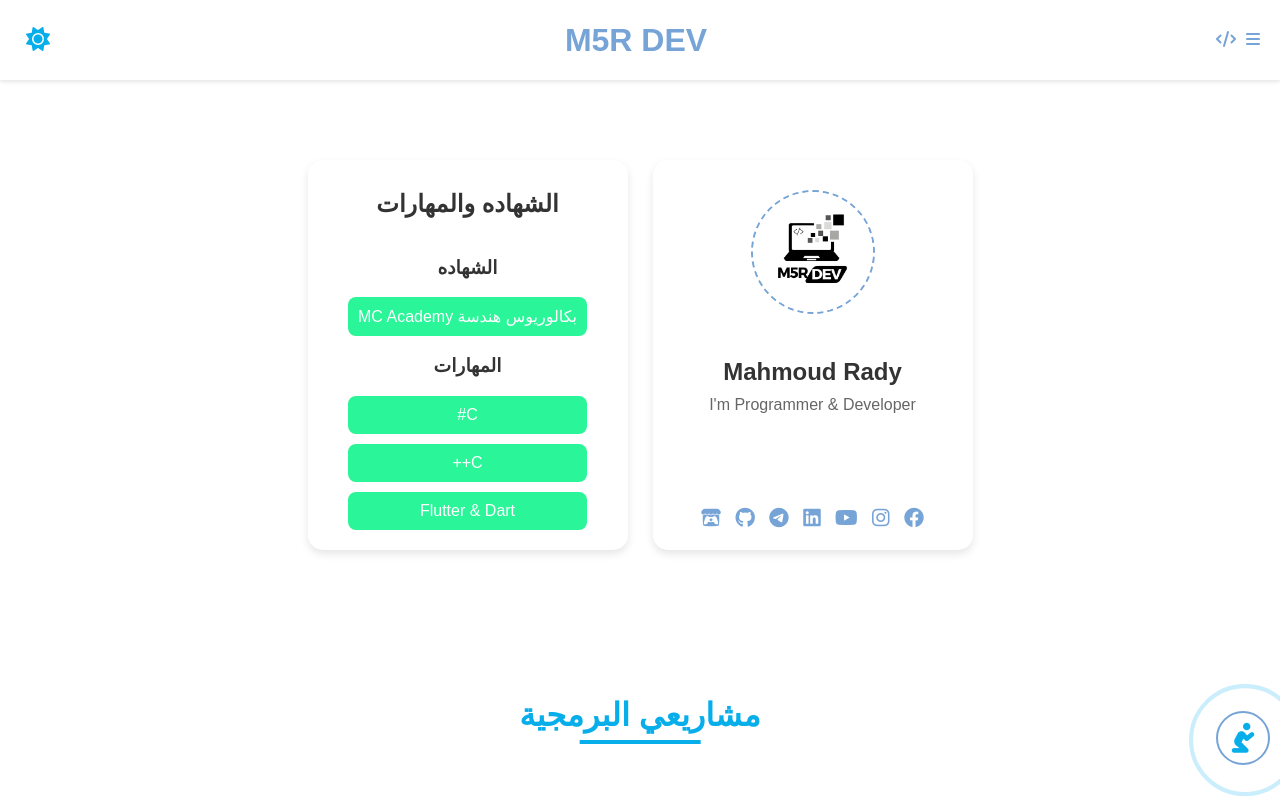
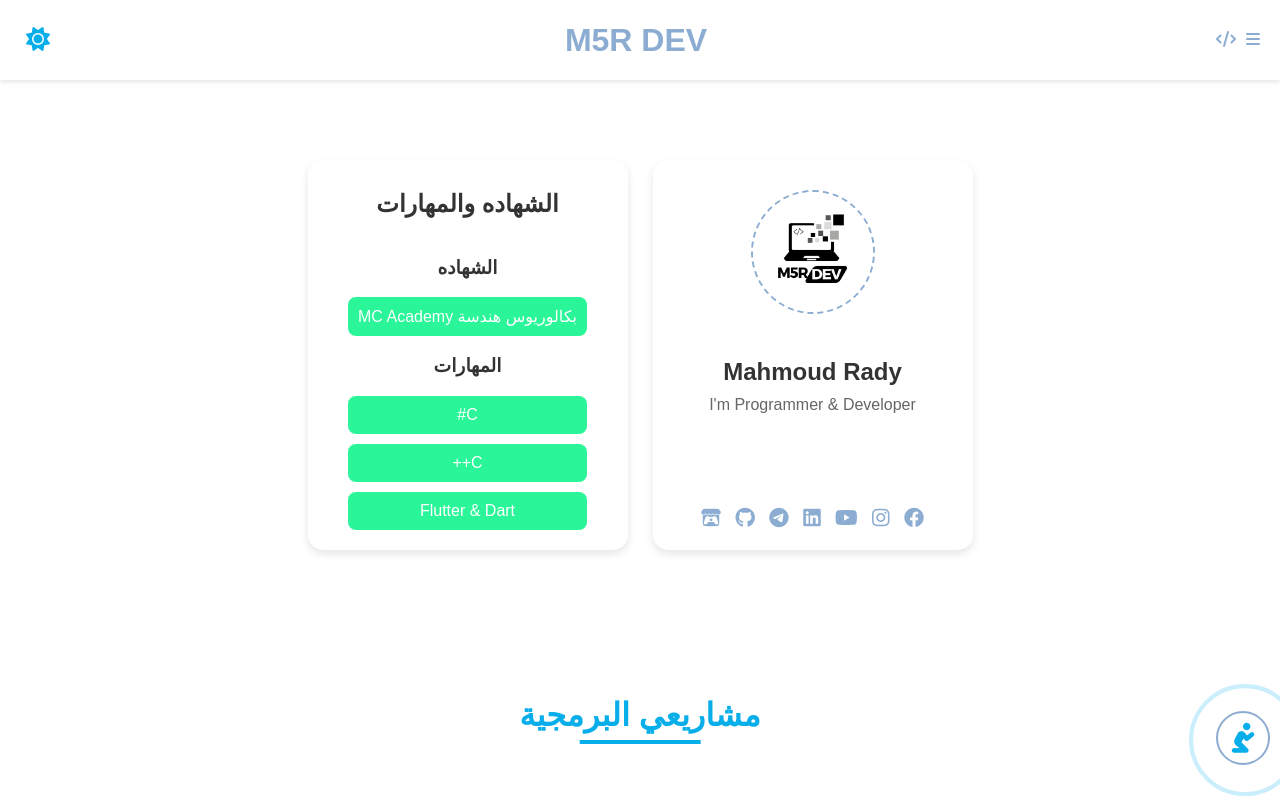
Before and after one commit to M5RDEV/M5RDEV, a plain HTML site: page m5rdev.html in a window 1280 px wide. Shown: the top 800 px of the page. Drawn offline with Linux system fonts and the light colour scheme.

Commit message:
styles.css

```diff
--- a/styles.css
+++ b/styles.css
@@ -1,7 +1,7 @@
 :root {
     --primary: #08AEEA;
     --secondary: #2AF598;
-    --dark: #76a4d6;
+    --dark: #8cadd1;
     --light: #ffffff;
     --accent: #ff6b6b;
     --dark-secondary: rgba(27,38,59,1);
```
